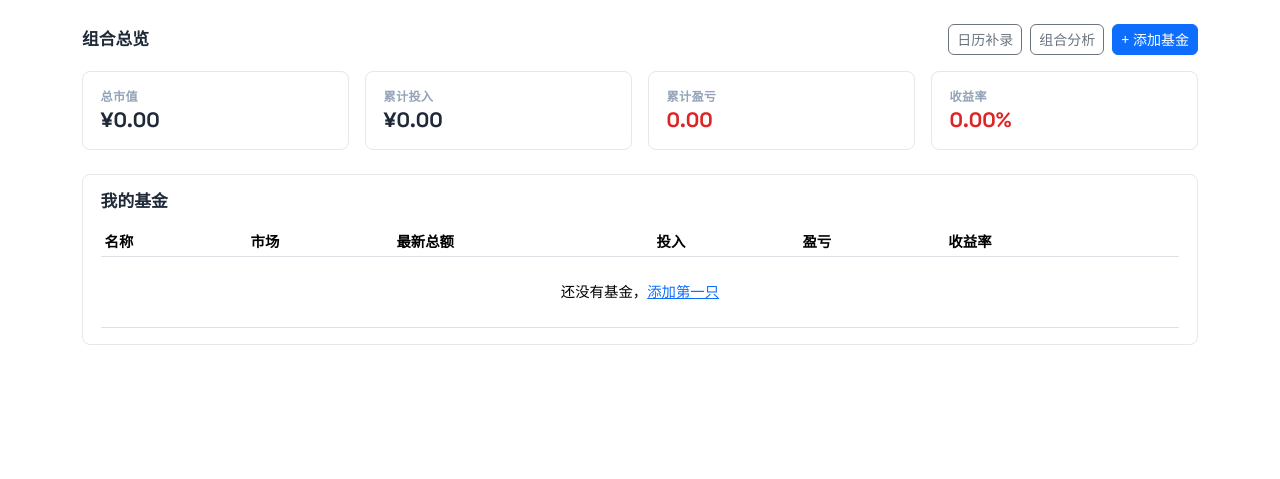
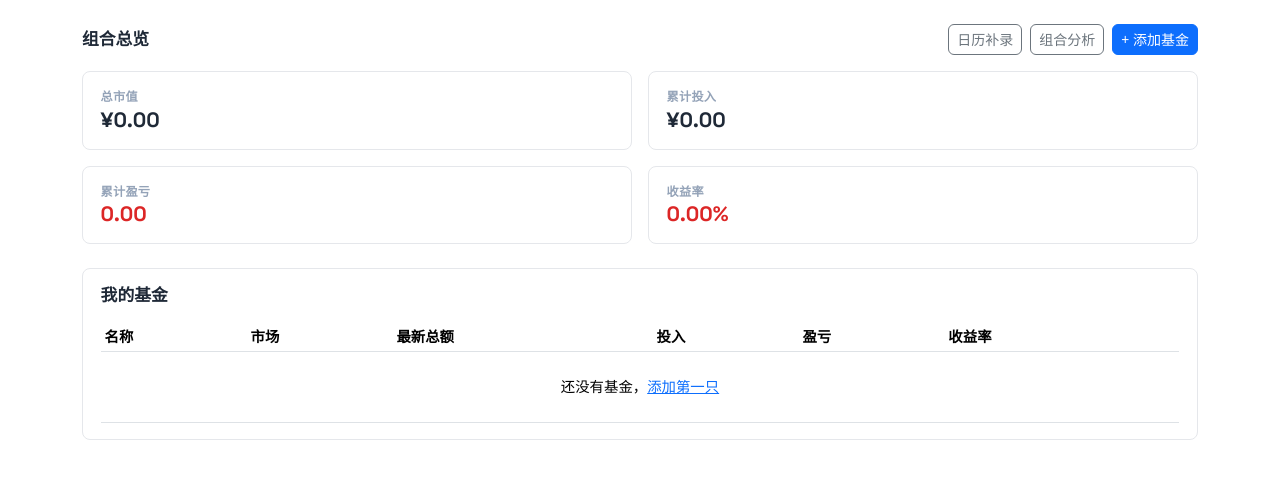
Before and after one commit to hejinlin0824/fund.whatsyourname.top, a Django app: page / in a window 1280 px wide. Shown: the part 56-535 px from the top of the page. Run offline with Django 5.2, Linux system fonts and the light colour scheme; the visitor is signed in with stand-in values (Sample User, id 1); data that the repository does not hold is empty.

Commit message:
ui: widen stat boxes to 2-per-row (numbers fit)

```diff
--- a/templates/funds/dashboard.html
+++ b/templates/funds/dashboard.html
@@ -11,10 +11,10 @@
 </div>
 
 <div class="row g-2 g-md-3 mb-4">
-  <div class="col-6 col-lg-3"><div class="panel stat h-100"><div class="label">总市值</div><div class="value">¥{{ total_value|floatformat:2 }}</div></div></div>
-  <div class="col-6 col-lg-3"><div class="panel stat h-100"><div class="label">累计投入</div><div class="value">¥{{ total_invested|floatformat:2 }}</div></div></div>
-  <div class="col-6 col-lg-3"><div class="panel stat h-100"><div class="label">累计盈亏</div><div class="value {% if total_profit >= 0 %}pos{% else %}neg{% endif %}">{{ total_profit|floatformat:2 }}</div></div></div>
-  <div class="col-6 col-lg-3"><div class="panel stat h-100"><div class="label">收益率</div><div class="value {% if ratio >= 0 %}pos{% else %}neg{% endif %}">{{ ratio|floatformat:2 }}%</div></div></div>
+  <div class="col-12 col-sm-6"><div class="panel stat h-100"><div class="label">总市值</div><div class="value">¥{{ total_value|floatformat:2 }}</div></div></div>
+  <div class="col-12 col-sm-6"><div class="panel stat h-100"><div class="label">累计投入</div><div class="value">¥{{ total_invested|floatformat:2 }}</div></div></div>
+  <div class="col-12 col-sm-6"><div class="panel stat h-100"><div class="label">累计盈亏</div><div class="value {% if total_profit >= 0 %}pos{% else %}neg{% endif %}">{{ total_profit|floatformat:2 }}</div></div></div>
+  <div class="col-12 col-sm-6"><div class="panel stat h-100"><div class="label">收益率</div><div class="value {% if ratio >= 0 %}pos{% else %}neg{% endif %}">{{ ratio|floatformat:2 }}%</div></div></div>
 </div>
 
 <div class="panel">
```
Also changed, not shown: templates/funds/fund_detail.html (+4 -4 lines), templates/funds/portfolio.html (+4 -4 lines).
